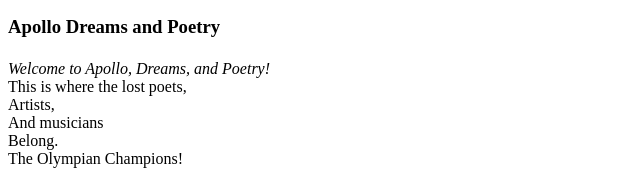
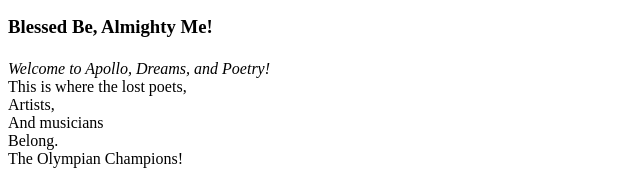
Before and after one commit to ccasalme/mini_project_1, a plain HTML site: page index.html in a window 1280 px wide. Shown: the part 586-772 px from the top of the page, 0-640 px from the left. Drawn offline with Linux system fonts and the light colour scheme; files that its build step writes are made by us from their sources.

Commit message:
revised html

```diff
--- a/index.html
+++ b/index.html
@@ -37,8 +37,8 @@
                 </a>
             </div>
                 <!--This is where section goes-->
-                <section class="Apollo Dreams and Poetry h3">
-                    <h3>Apollo Dreams and Poetry</h3>
+                <section class="Blessed Be, Almighty Me! h3">
+                    <h3>Blessed Be, Almighty Me!</h3>
                         <h4></h4>
                         <p id="Paragraph Intro">
                             <em>Welcome to Apollo, Dreams, and Poetry!</em>
```
